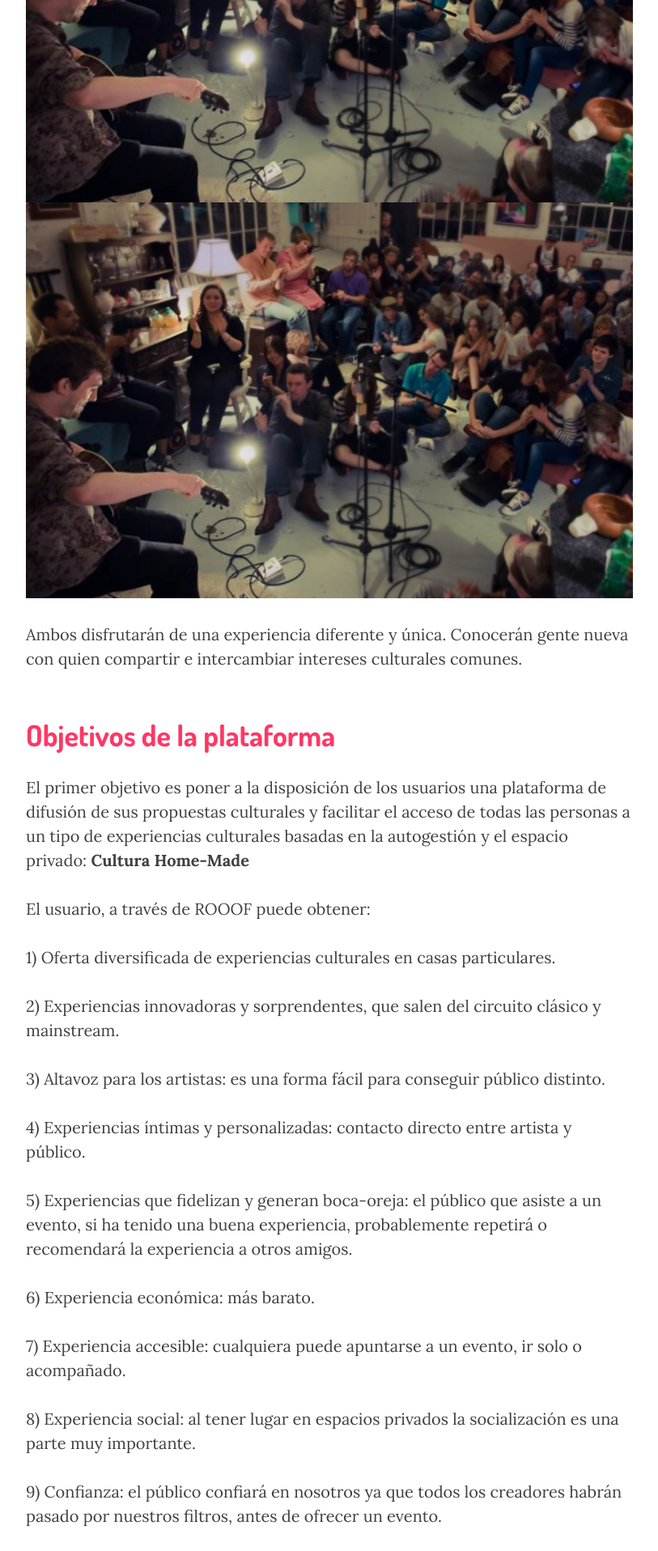
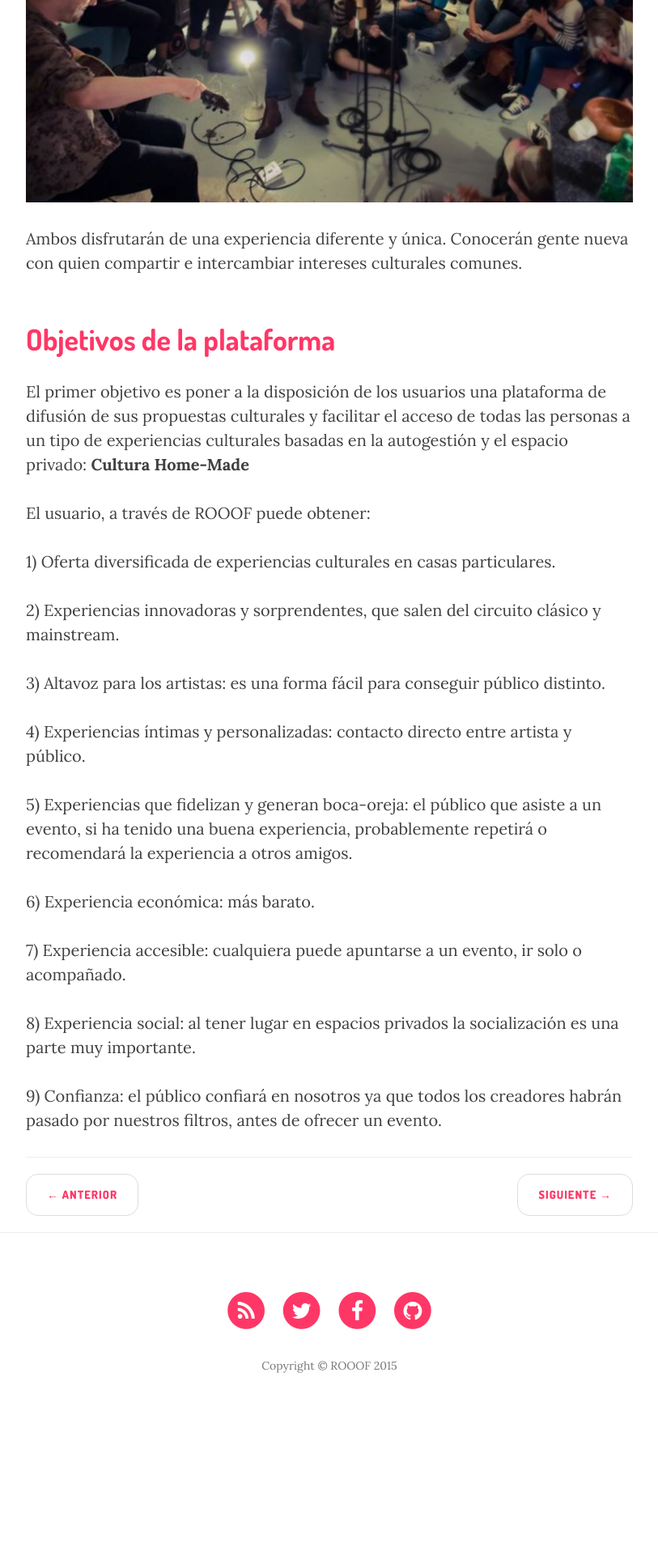
Before and after one commit to Rooof-Project/memoria, a Jekyll site: the page built from _posts/2015-04-18-Objetivos.markdown, in a window 1280 px wide. Shown: the part 1721-3637 px from the top of the page at 81% size, without its empty margins (233-1046 px from the left). Built offline with Jekyll 4.4.1, drawn with Linux system fonts in a browser that asks for light colours; nearby versions of some CDN libraries; after the commit the page ends 3484 px from its top, so only the background shows below that.

Commit message:
Updated 2015-04-18-Objetivos.markdown

```diff
--- a/_posts/2015-04-18-Objetivos.markdown
+++ b/_posts/2015-04-18-Objetivos.markdown
@@ -24,7 +24,7 @@ published: true
 <p> Los creadores (grupos de música o de teatro, ilustradores, fotógrafos, humoristas, chefs...) sacarán algo de dinero y ganarán público.</p>
 <p> Los asistentes (personas consumidoras de cultura) verán una actuación en directo, sin aglomeraciones, ni colas.</p>
 
- <img src="{{ site.baseurl }}/img/que-es.jpg" alt="Evento con ROOOF"> ![que-es.jpg]({{site.baseurl}}/img/que-es.jpg)
+ <img src="{{ site.baseurl }}/img/que-es.jpg" alt="Evento con ROOOF">
 
 
 <p> Ambos disfrutarán de una experiencia diferente y única. Conocerán gente nueva con quien compartir e intercambiar intereses culturales comunes.</p>
```
